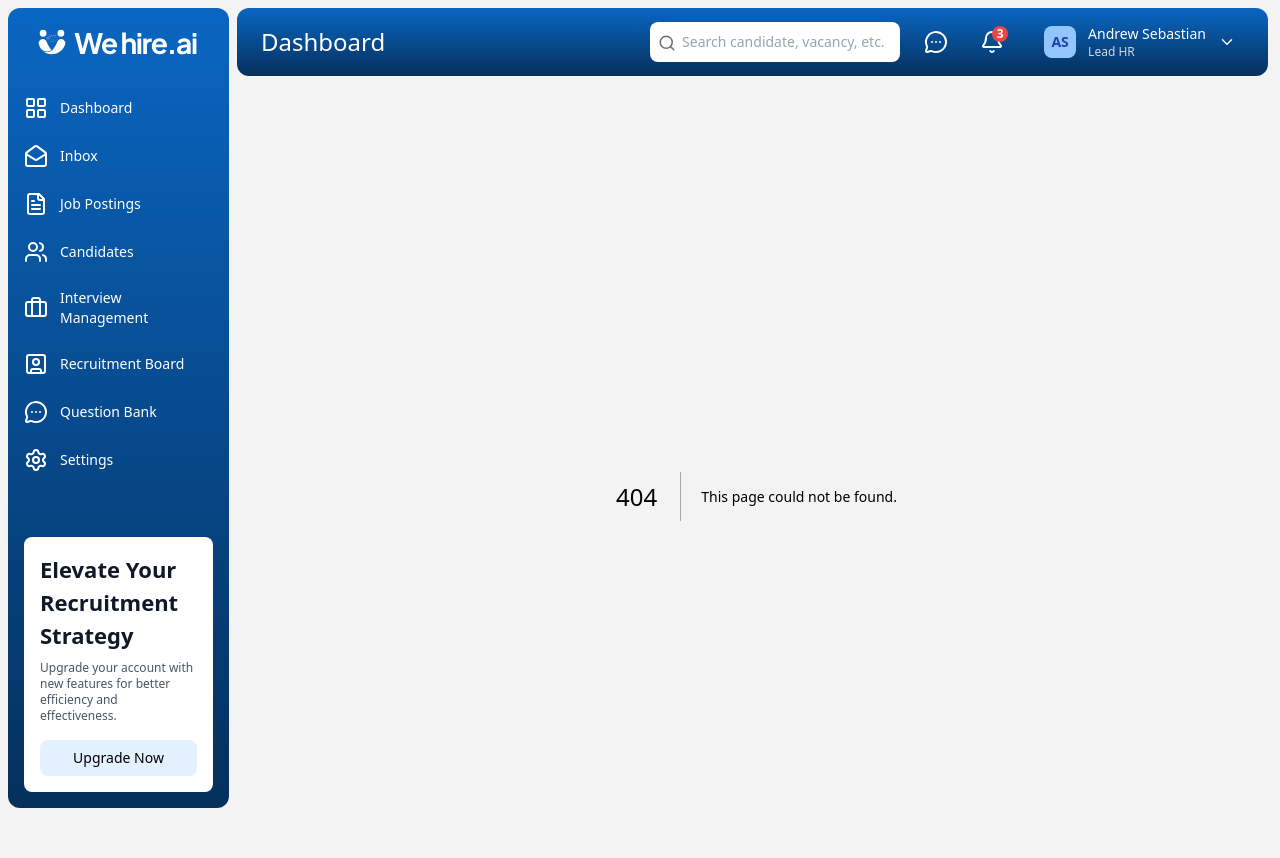
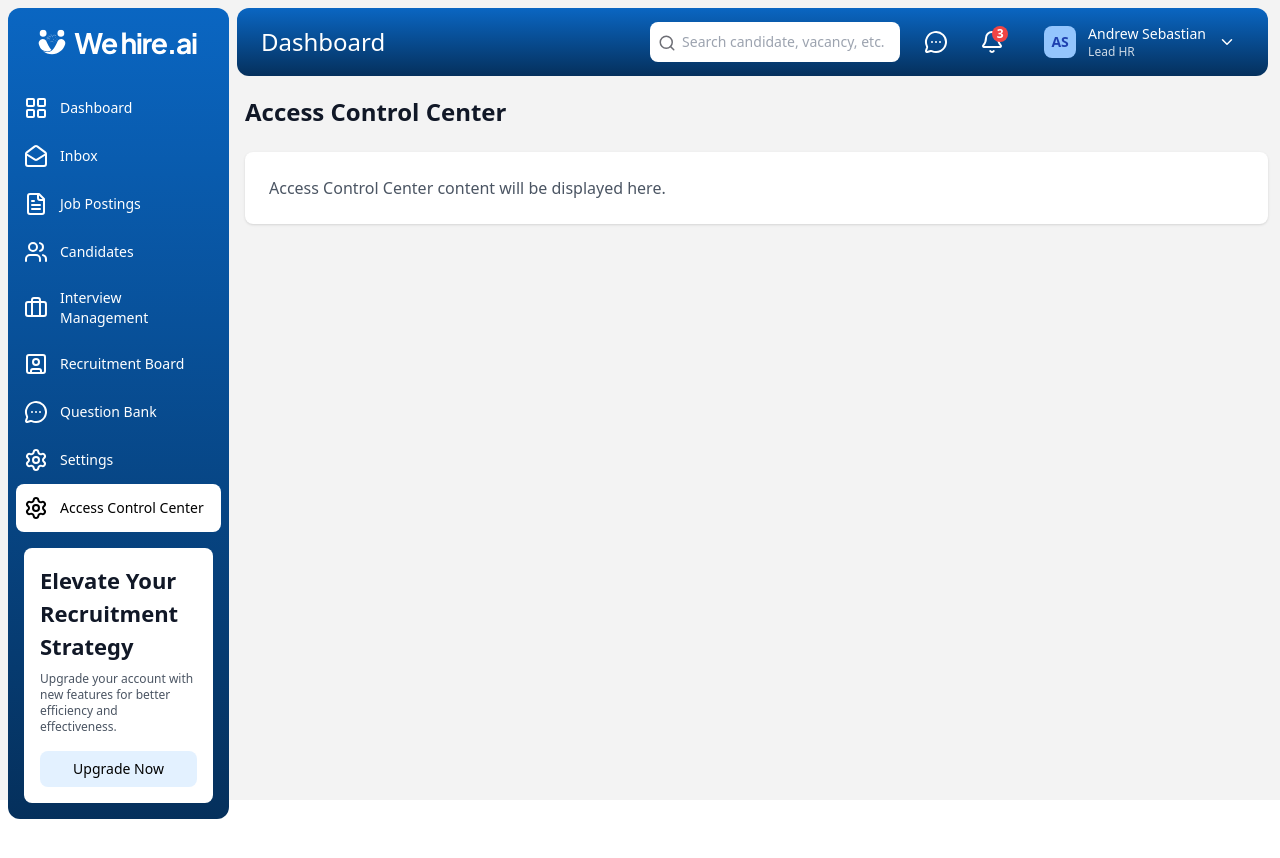
Before and after one commit to Hariskhan2/hr-talent, a Next.js app: page /accessControlCenter in a window 1280 px wide. Before the commit this address had no page. Shown: the top 858 px of the page. After the commit the page ends 800 px from the top, so only its background shows below. Built offline with nearby package versions, Linux system fonts and the light colour scheme.

Commit message:
Add the missing element of sidebar

```diff
--- a/src/components/dashboardLayout/Sidebar.tsx
+++ b/src/components/dashboardLayout/Sidebar.tsx
@@ -28,6 +28,7 @@ const navigationItems = [
   { name: "Recruitment Board", icon: SquareUser, href: "/recruitmentBoard" },
   { name: "Question Bank", icon: MessageCircleMore, href: "/questionBank" },
   { name: "Settings", icon: Settings, href: "/settings" },
+  { name: "Access Control Center", icon: Settings, href: "/accessControlCenter" },
 ];
 
 const Sidebar = ({ isOpen }: props) => {
--- /dev/null
+++ b/src/pages/accessControlCenter/index.tsx
@@ -0,0 +1,14 @@
+import React from 'react';
+
+const AccessControlCenter = () => {
+  return (
+    <div>
+      <h1 className="text-2xl font-bold text-gray-900 mb-6">Access Control Center</h1>
+      <div className="bg-white rounded-lg shadow p-6">
+        <p className="text-gray-600">Access Control Center content will be displayed here.</p>
+      </div>
+    </div>
+  );
+};
+
+export default AccessControlCenter;
```
Also changed, not shown: 1 other file (tests, documents, lock files or other folders).
